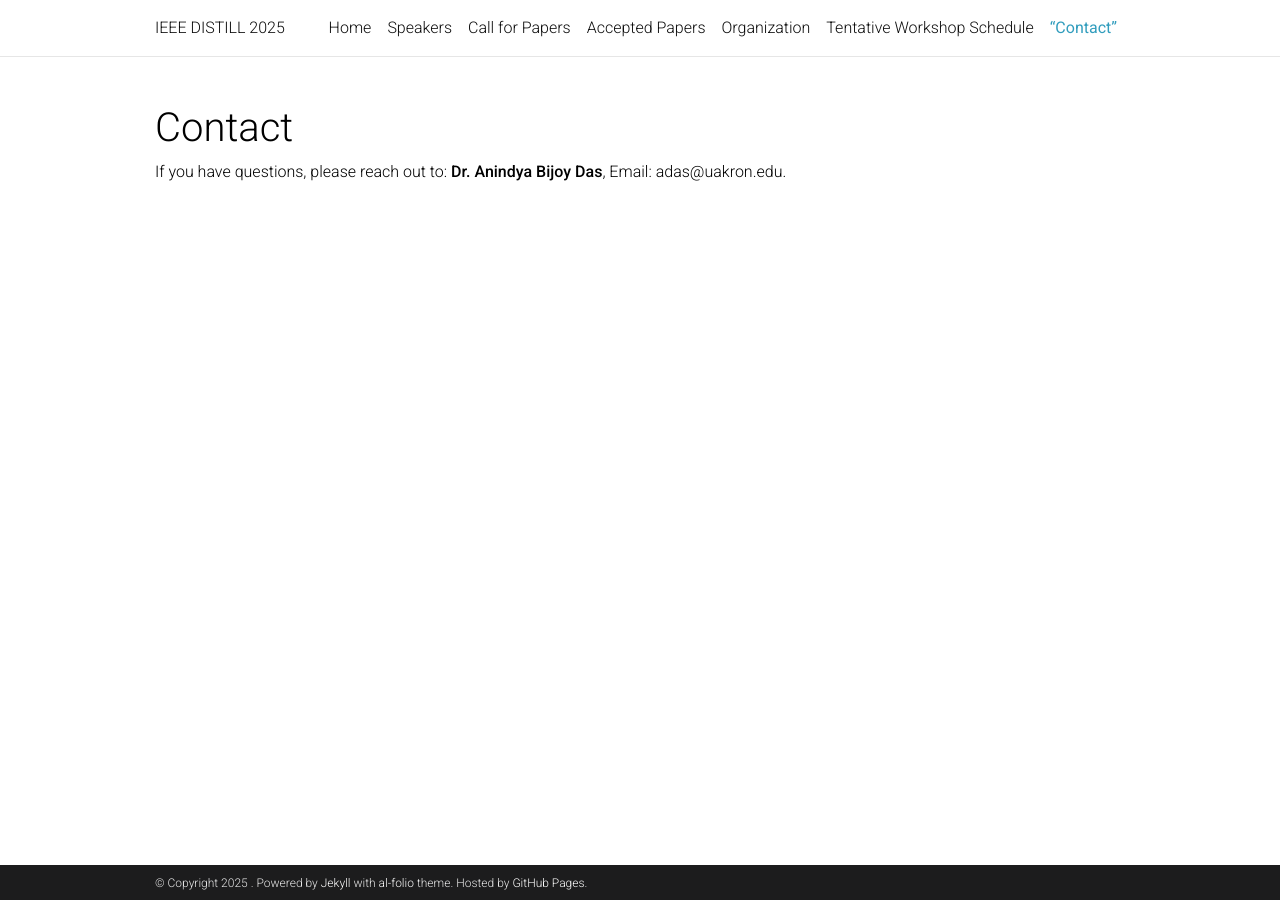
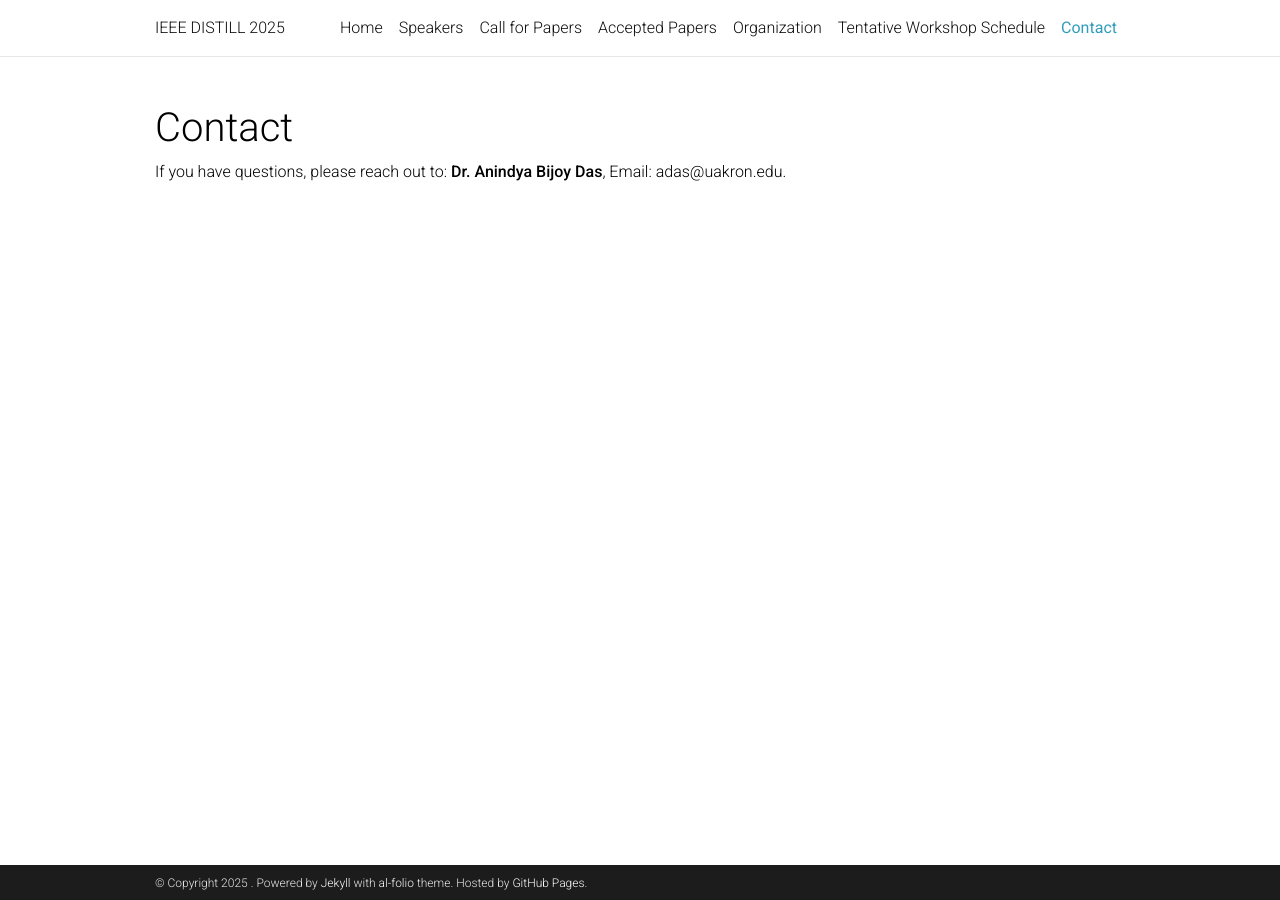
Before and after one commit to ieeedistill/ieeedistill.github.io, a Jekyll site: the page built from _pages/contact.md, in a window 1280 px wide. Built offline with Jekyll 4.4.1, drawn with Linux system fonts in a browser that asks for light colours; comment, search, counter and statistics services are not loaded; a style sheet for code colours, icons or effects is not loaded.

```diff
--- a/_pages/contact.md
+++ b/_pages/contact.md
@@ -1,5 +1,5 @@
 ---
-title: “Contact”
+title: Contact
 layout: default
 permalink: /contact/
 nav: true
```
